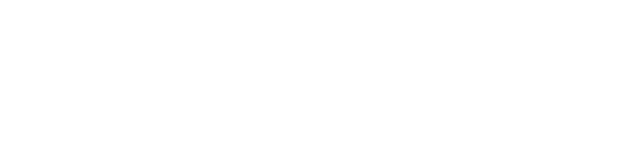
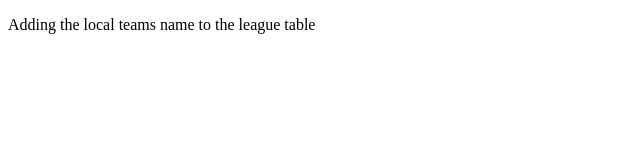
Before and after one commit to osmansul/NewFadama, a plain HTML site: page index.html in a window 1280 px wide. Shown: the whole page, without its empty margins (0-640 px from the left). Drawn offline with Linux system fonts and the light colour scheme.

Commit message:
updated index.html from remote host

```diff
--- a/index.html
+++ b/index.html
@@ -7,6 +7,6 @@
     <title>darkumanfc</title>
 </head>
 <body>
-
+    <p>Adding the local teams name to the league table</p>
 </body>
 </html>
```
